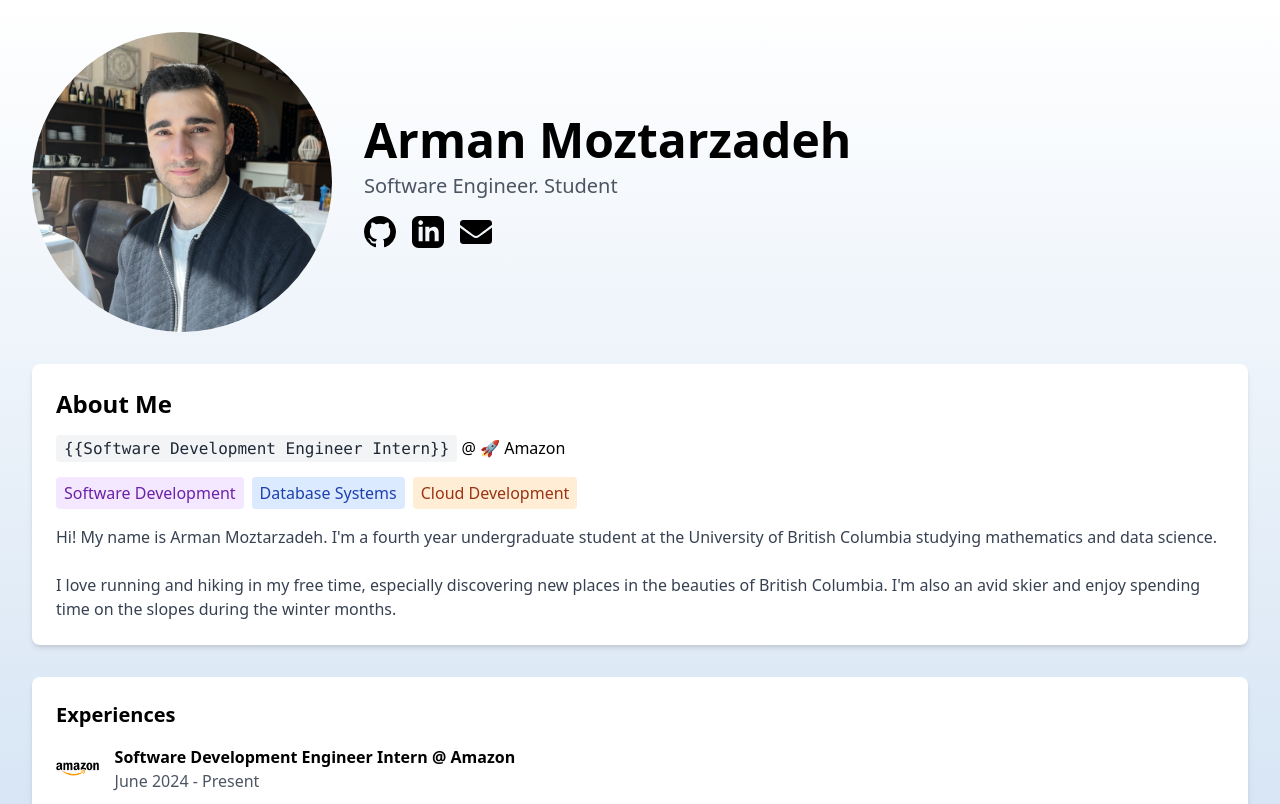
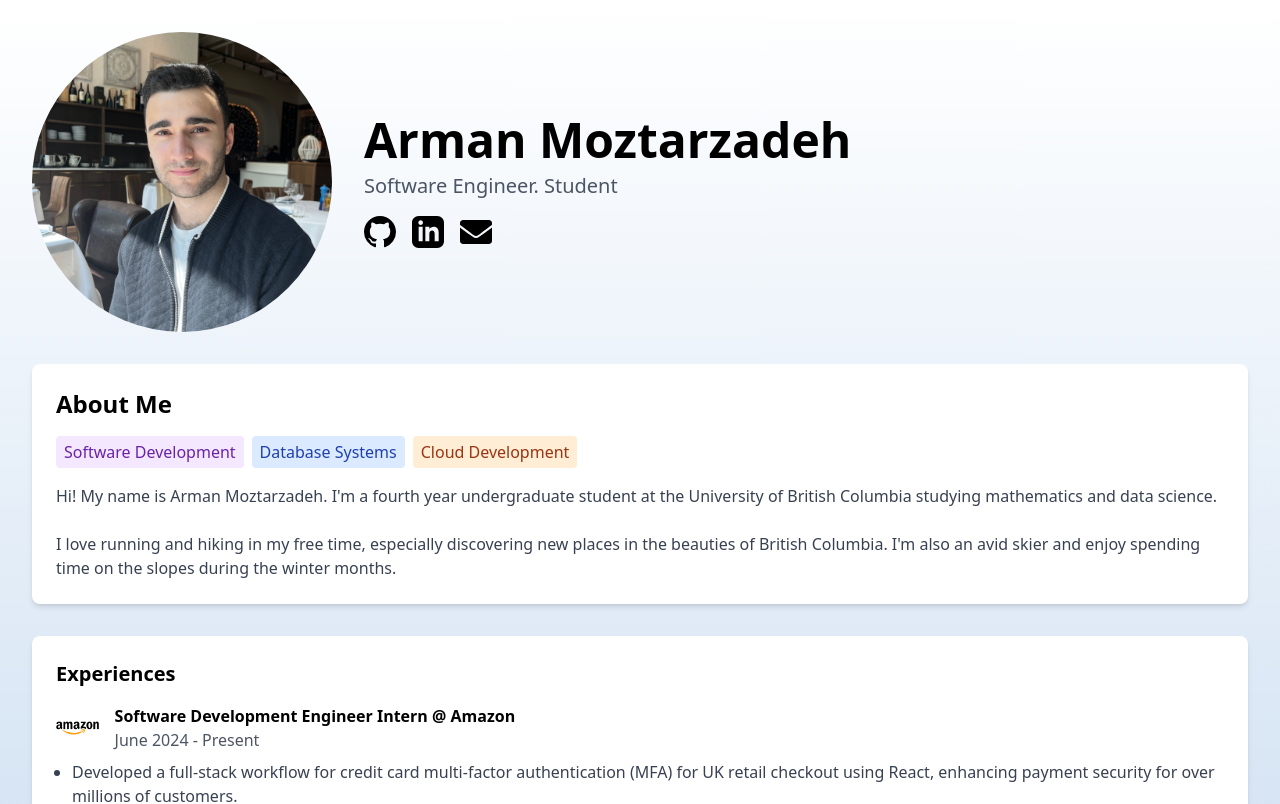
Before and after one commit to armanmoztar/portfolio, a React (Create React App) app: page / in a window 1280 px wide. Shown: the top 804 px of the page. Built offline with nearby package versions, Linux system fonts and the light colour scheme.

Commit message:
fix: remove existing about-me title

```diff
--- a/src/Portfolio.js
+++ b/src/Portfolio.js
@@ -87,12 +87,12 @@ const ProfileHeader = ({ profilePicture }) => (
 const AboutMe = () => (
   <div className="bg-white rounded-lg p-6 mb-8 shadow-md text-left">
     <h2 className="text-2xl font-bold mb-4">About Me</h2>
-    <p className="mb-4">
+    {/* <p className="mb-4">
       <span className="font-mono text-gray-800 bg-gray-100 px-2 py-1 rounded">
         {"{{Software Development Engineer Intern}}"}
       </span>{" "}
       @ 🚀 Amazon
-    </p>
+    </p> */}
     <div className="flex flex-wrap gap-2 mb-4">
       <span className="bg-purple-100 text-purple-800 px-2 py-1 rounded">
         Software Development
```
